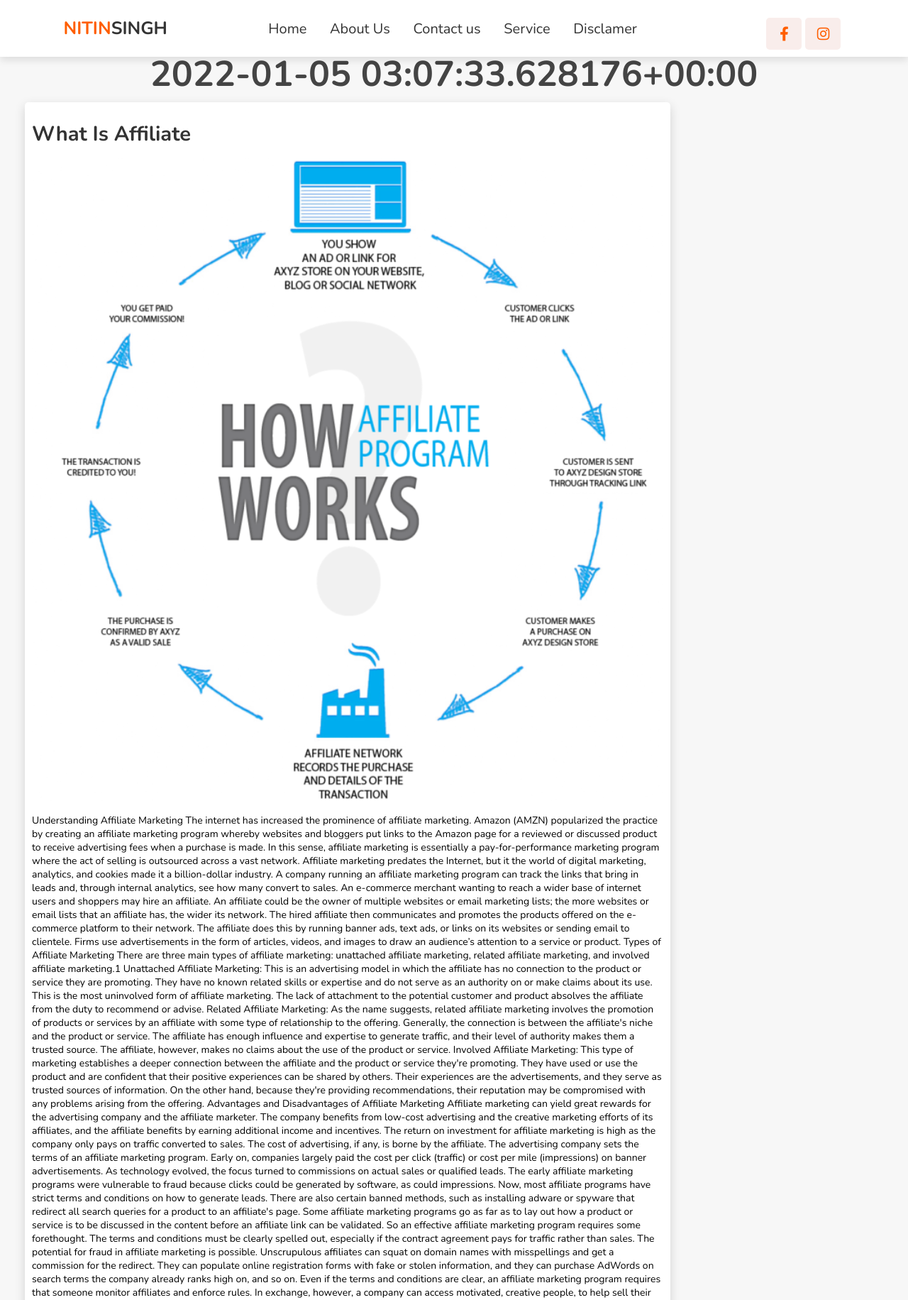
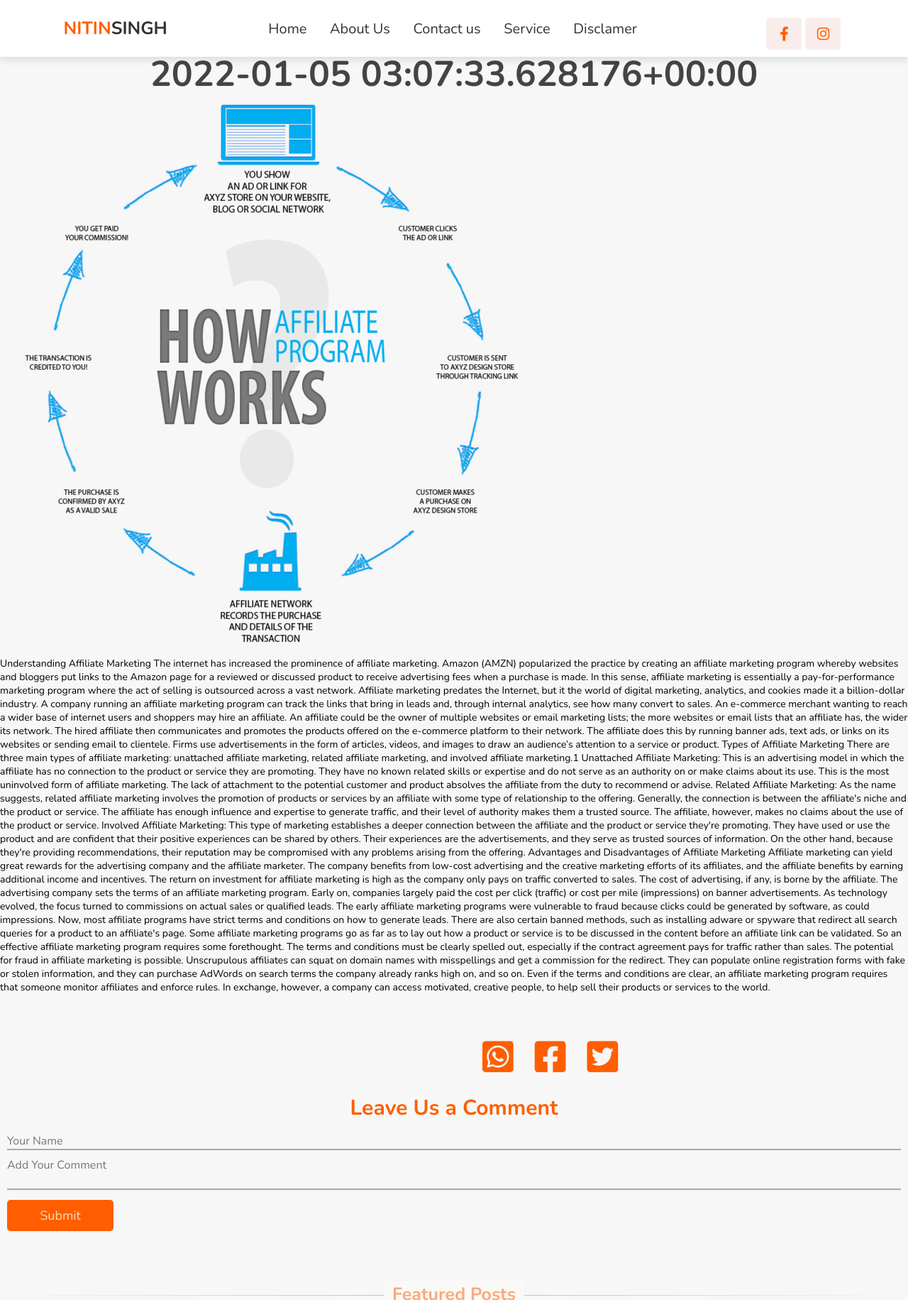
Before and after one commit to ns377792/myblog, a Django app: a page that uses blog/templates/blog/blogpost.html in a window 1280 px wide. Shown: the top 1831 px of the page at 71% size. Run offline with Django 4.2, Linux system fonts and the light colour scheme; data comes from the database, SQL or seed files in the repository; both versions use the stored data as it was after the commit.

Commit message:
add style.css change

```diff
--- a/blog/templates/blog/blogpost.html
+++ b/blog/templates/blog/blogpost.html
@@ -5,10 +5,10 @@
 
 
 <h3 class="heading">{{blogp.heading}}</h3>
-<div class="container blogreadmorepost">
+<div class="blogreadmorepost">
     <div class="main-video">
         <div class="video">
-            <h3 class="title">{{blogp.name}}</h3>
+            {% comment %} <h3 class="title">{{blogp.name}}</h3> {% endcomment %}
             <img src="/media/{{blogp.featured_image}}" alt=""><br><br>
             <p>{{blogp.content|safe}}</p>
 
@@ -20,7 +20,7 @@
 
             <a href="https://www.facebook.com/sharer.php?u=https://blog.nitinsingh.online/blog/{{blogp.slug}}"><i class="fab fa-facebook-square"></i></a>
 
-            <a href="https://twitter.com/share?url=https://blog.nitinsingh.online/blog/{{blogp.slug}}"><i class="fab fa-twitter-square"></i></a>
+            <a href="https://twitter.com/share?url=https://blog.nitinsingh.online/{{blogp.slug}}"><i class="fab fa-twitter-square"></i></a>
 
         </div>
 
```
Also changed, not shown: blog/static/blog/style.css (+23 -1 lines), db.sqlite3.
